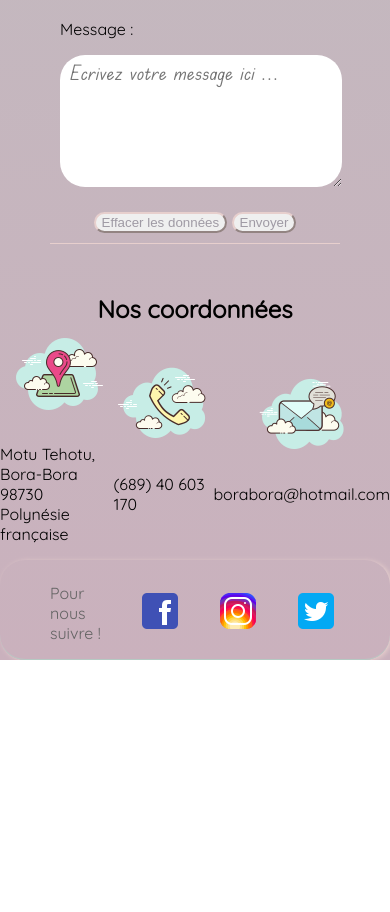
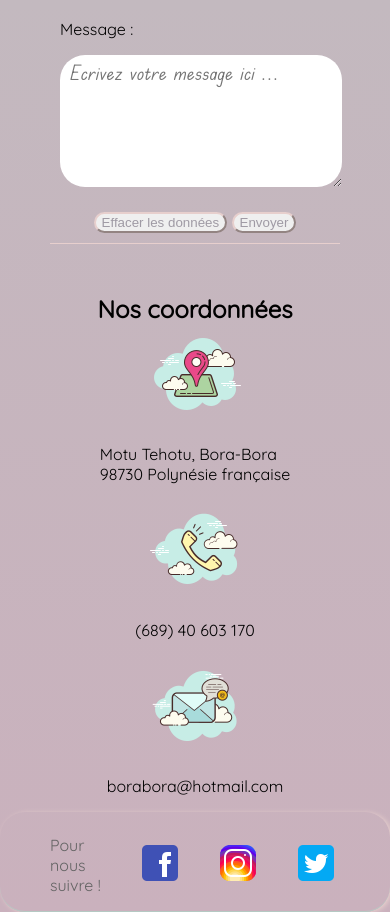
Before and after one commit to Manon13380/projet-html-css, a plain HTML site: page pages/pageform.html in a window 390 px wide. Shown: the part 722-1634 px from the top of the page. Before the commit the page ends 1382 px from the top, so only its background shows below. Drawn offline with Linux system fonts and the light colour scheme; files whose address does not match are found by name.

Commit message:
second commit

```diff
--- a/assets/css/index.css
+++ b/assets/css/index.css
@@ -197,6 +197,13 @@ h2 {
         align-items: center;
         gap: 50px;
     }
+}
+
+@media (max-width: 500px) {
+    .paragraph_hidden {
+        opacity: 1;
+    }
+
 }
 
 /* css 3eme section */
@@ -512,28 +519,32 @@ h2 {
     border-radius: 25px;
 }
 
-@media (max-width:800px){
-    .php{
+@media (max-width:800px) {
+    .php {
         display: flex;
         flex-direction: column;
         align-items: center;
     }
 }
+
 /* 2eme section */
 
-.third_section_php{
+.third_section_php {
     text-align: center;
     margin-top: 50px;
     margin-bottom: 50px;
 }
-.fonctionnement{
+
+.fonctionnement {
     display: flex;
     flex-direction: column;
     align-items: center;
 }
-.schéma_php{
+
+.schéma_php {
     width: 100%;
 }
+
 /* css footer */
 footer {
     display: flex;
@@ -567,3 +578,12 @@ footer div img:hover {
     -webkit-transform: scale(1.5);
     transform: scale(1.5);
 }
+
+/* css formulaire */
+
+@media (max-width:500px) {
+    .coordonnees {
+        display : flex;
+        flex-direction: column;
+    }
+}
```
